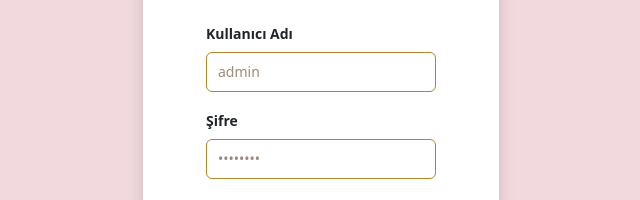
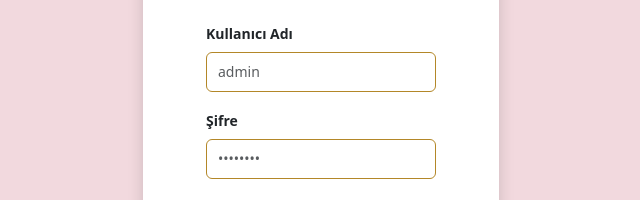
Before and after one commit to edaeroll1/shinora, a website: page views/login.html in a window 1280 px wide. Shown: the part 330-530 px from the top of the page, 319-959 px from the left. Drawn offline with nearby package versions, Linux system fonts and the light colour scheme.

Commit message:
Kod guncellemesi

```diff
--- a/public/css/login.css
+++ b/public/css/login.css
@@ -44,12 +44,6 @@
     height: 40px;
 }
 
-/* Placeholder metni */
-.login-card .form-control::placeholder {
-    color: #9c8b7a;
-    opacity: 1;
-}
-
 /* Focus vurgusu */
 .login-card .form-control:focus {
     border-color: #b38728 !important;
```
